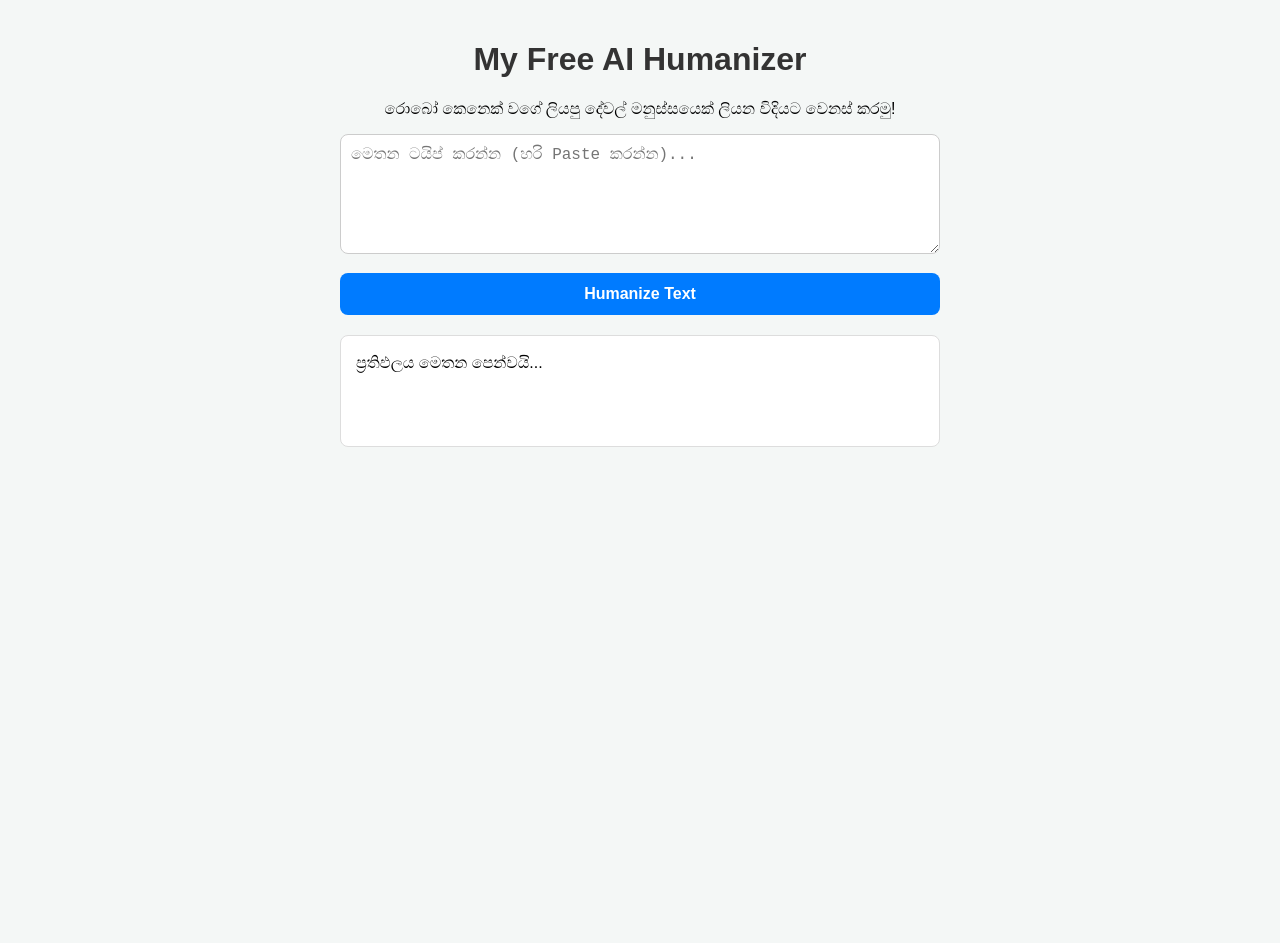
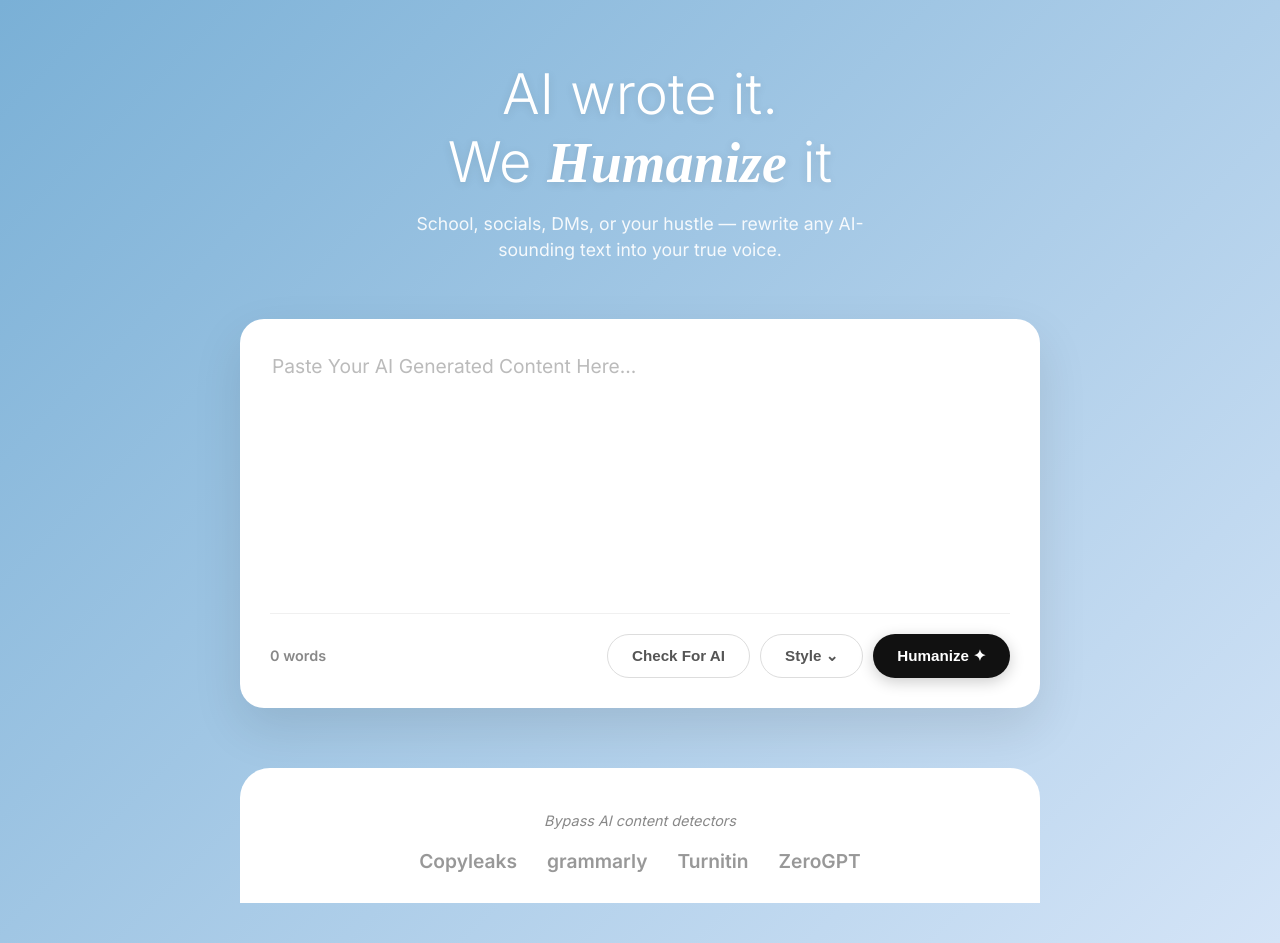
Before and after one commit to cit-24-01-0476-maker/ai-humanizer, a plain HTML site: page index.html in a window 1280 px wide. Before the commit the page ends 800 px from the top, so only its background shows below. Drawn offline with Linux system fonts and the light colour scheme; a web font is replaced by a local one.

Commit message:
Updated UI to Premium Modern Design

```diff
--- a/index.html
+++ b/index.html
@@ -3,77 +3,164 @@
 <head>
     <meta charset="UTF-8">
     <meta name="viewport" content="width=device-width, initial-scale=1.0">
-    <title>AI Humanizer Web App</title>
+    <title>AI Humanizer - Premium</title>
+    <link href="https://fonts.googleapis.com/css2?family=Inter:wght@300;400;600&family=Playfair+Display:ital,wght@1,600&display=swap" rel="stylesheet">
+
     <style>
+        * { box-sizing: border-box; }
         body {
-            font-family: sans-serif;
-            padding: 20px;
-            max-width: 600px;
-            margin: auto;
-            background-color: #f4f7f6;
+            margin: 0;
+            font-family: 'Inter', sans-serif;
+            /* අහසක් වගේ ලස්සන නිල් පසුබිම */
+            background: linear-gradient(135deg, #7ab0d6 0%, #d4e4f7 100%);
+            color: #333;
+            min-height: 100vh;
+            display: flex;
+            flex-direction: column;
+            align-items: center;
+            padding: 40px 20px;
         }
-        h1 {
-            color: #333;
-            text-align: center;
+
+        /* ප්‍රධාන මාතෘකා කොටස */
+        .hero { text-align: center; color: white; margin-bottom: 40px; margin-top: 20px; }
+        .hero h1 { font-size: 3.5rem; font-weight: 300; margin: 0; text-shadow: 0 2px 10px rgba(0,0,0,0.1); }
+        .hero h1 span { font-family: 'Playfair Display', serif; font-style: italic; font-weight: 600; }
+        .hero p { font-size: 1.1rem; opacity: 0.9; max-width: 500px; margin: 15px auto; line-height: 1.5; }
+
+        /* සුදු පාට ප්‍රධාන Box එක */
+        .app-box {
+            background: white;
+            border-radius: 24px;
+            width: 100%;
+            max-width: 800px;
+            padding: 30px;
+            box-shadow: 0 20px 50px rgba(0,0,0,0.1);
+            transition: all 0.3s ease;
         }
-        textarea {
+
+        /* ටයිප් කරන තැන */
+        .input-area {
             width: 100%;
-            height: 120px;
-            margin-bottom: 15px;
-            padding: 10px;
-            border-radius: 8px;
-            border: 1px solid #ccc;
-            font-size: 16px;
-            box-sizing: border-box;
+            height: 250px;
+            border: none;
+            resize: none;
+            font-size: 1.2rem;
+            outline: none;
+            font-family: 'Inter', sans-serif;
+            color: #444;
+            line-height: 1.6;
         }
-        button {
-            width: 100%;
-            padding: 12px;
-            background-color: #007bff;
-            color: white;
+        .input-area::placeholder { color: #bbb; }
+
+        /* යට තියෙන බොත්තම් සහ වචන ගණන පෙන්වන පේළිය */
+        .controls {
+            display: flex;
+            justify-content: space-between;
+            align-items: center;
+            padding-top: 20px;
+            border-top: 1px solid #f0f0f0;
+            margin-top: 10px;
+        }
+        .word-count { font-size: 0.9rem; color: #888; font-weight: 600; }
+
+        .btn-group { display: flex; gap: 10px; }
+        .btn {
+            padding: 12px 24px;
+            border-radius: 30px;
             border: none;
-            border-radius: 8px;
             cursor: pointer;
-            font-size: 16px;
-            font-weight: bold;
+            font-size: 0.95rem;
+            font-weight: 600;
+            transition: all 0.2s;
         }
-        button:hover {
-            background-color: #0056b3;
+        .btn-outline { background: white; border: 1px solid #ddd; color: #555; }
+        .btn-outline:hover { background: #f9f9f9; border-color: #ccc; }
+        .btn-black { background: #111; color: white; box-shadow: 0 4px 15px rgba(0,0,0,0.2); }
+        .btn-black:hover { background: #333; transform: translateY(-2px); }
+        .btn-black:disabled { background: #888; cursor: not-allowed; transform: none; }
+
+        /* ප්‍රතිඵලය පෙන්වන කොටස */
+        .result-box {
+            margin-top: 25px;
+            background: #f8fbff;
+            border: 1px solid #e0ebf5;
+            border-radius: 16px;
+            padding: 25px;
+            font-size: 1.15rem;
+            color: #222;
+            display: none;
+            line-height: 1.6;
+            white-space: pre-wrap;
         }
-        #result {
-            margin-top: 20px;
-            padding: 15px;
-            background-color: #fff;
-            border: 1px solid #ddd;
-            border-radius: 8px;
-            min-height: 80px;
-            font-size: 16px;
-            white-space: pre-wrap;
-            line-height: 1.5;
+
+        /* AI Detectors සලකුණු (පහළින්) */
+        .trust-section { margin-top: 60px; text-align: center; width: 100%; max-width: 800px; background: white; padding: 30px; border-radius: 30px 30px 0 0; }
+        .trust-section p { color: #888; font-size: 0.9rem; font-style: italic; margin-bottom: 20px; }
+        .badges { display: flex; gap: 30px; justify-content: center; flex-wrap: wrap; opacity: 0.5; font-weight: bold; font-size: 1.2rem; color: #333; }
+
+        @media (max-width: 600px) {
+            .hero h1 { font-size: 2.5rem; }
+            .controls { flex-direction: column; gap: 15px; align-items: flex-start; }
+            .btn-group { width: 100%; display: flex; justify-content: space-between; }
         }
     </style>
 </head>
 <body>
 
-    <h1>My Free AI Humanizer</h1>
-    <p style="text-align: center;">රොබෝ කෙනෙක් වගේ ලියපු දේවල් මනුස්සයෙක් ලියන විදියට වෙනස් කරමු!</p>
+    <div class="hero">
+        <h1>AI wrote it.<br>We <span>Humanize</span> it</h1>
+        <p>School, socials, DMs, or your hustle — rewrite any AI-sounding text into your true voice.</p>
+    </div>
 
-    <textarea id="inputText" placeholder="මෙතන ටයිප් කරන්න (හරි Paste කරන්න)..."></textarea>
-    <button onclick="humanizeText()">Humanize Text</button>
+    <div class="app-box">
+        <textarea id="inputText" class="input-area" placeholder="Paste Your AI Generated Content Here..." oninput="updateWordCount()"></textarea>
 
-    <div id="result">ප්‍රතිඵලය මෙතන පෙන්වයි...</div>
+        <div class="controls">
+            <div class="word-count"><span id="wordCount">0</span> words</div>
+            <div class="btn-group">
+                <button class="btn btn-outline">Check For AI</button>
+                <button class="btn btn-outline">Style ⌄</button>
+                <button class="btn btn-black" id="humanizeBtn" onclick="humanizeText()">Humanize ✦</button>
+            </div>
+        </div>
+
+        <div id="resultBox" class="result-box"></div>
+    </div>
+
+    <div class="trust-section">
+        <p>Bypass AI content detectors</p>
+        <div class="badges">
+            <span>Copyleaks</span>
+            <span>grammarly</span>
+            <span>Turnitin</span>
+            <span>ZeroGPT</span>
+        </div>
+    </div>
 
     <script>
+        // වචන ගණන් කරන Function එක
+        function updateWordCount() {
+            const text = document.getElementById("inputText").value;
+            const words = text.trim().split(/\s+/).filter(word => word.length > 0).length;
+            document.getElementById("wordCount").innerText = words;
+        }
+
+        // AI එකට කතා කරන Function එක
         async function humanizeText() {
             const text = document.getElementById("inputText").value;
-            const resultDiv = document.getElementById("result");
+            const resultBox = document.getElementById("resultBox");
+            const btn = document.getElementById("humanizeBtn");
 
             if (!text) {
-                alert("කරුණාකර යමක් ටයිප් කරන්න!");
+                alert("Please paste some text first!");
                 return;
             }
 
-            resultDiv.innerHTML = "කරුණාකර රැඳී සිටින්න... ⏳";
+            // Button එක Loading විදියට වෙනස් කරනවා
+            btn.innerText = "Humanizing... ⏳";
+            btn.disabled = true;
+            resultBox.style.display = "block";
+            resultBox.innerHTML = "<span style='color: #666;'>Crafting human-like text... Please wait.</span>";
 
             try {
                 const response = await fetch('/api/humanize', {
@@ -85,16 +172,19 @@
                 const data = await response.json();
 
                 if(data.result) {
-                    resultDiv.innerHTML = data.result;
+                    resultBox.innerHTML = data.result;
                 } else if (data.error) {
-                    // ඇත්තම Error එක මෙතන පෙන්වයි
-                    resultDiv.innerHTML = "❌ දෝෂයක්: " + data.error;
+                    resultBox.innerHTML = "<span style='color: red;'>❌ Error: " + data.error + "</span>";
                 } else {
-                    resultDiv.innerHTML = "සමාවෙන්න, දෝෂයක් ඇතිවිය! ❌";
+                    resultBox.innerHTML = "<span style='color: red;'>❌ Something went wrong!</span>";
                 }
             } catch (error) {
-                resultDiv.innerHTML = "අන්තර්ජාල සම්බන්ධතාවය හෝ API එකේ දෝෂයක්! ❌";
+                resultBox.innerHTML = "<span style='color: red;'>❌ Network or API Error!</span>";
                 console.error(error);
+            } finally {
+                // Button එක ආයෙත් පරණ විදියට හදනවා
+                btn.innerText = "Humanize ✦";
+                btn.disabled = false;
             }
         }
     </script>
```
